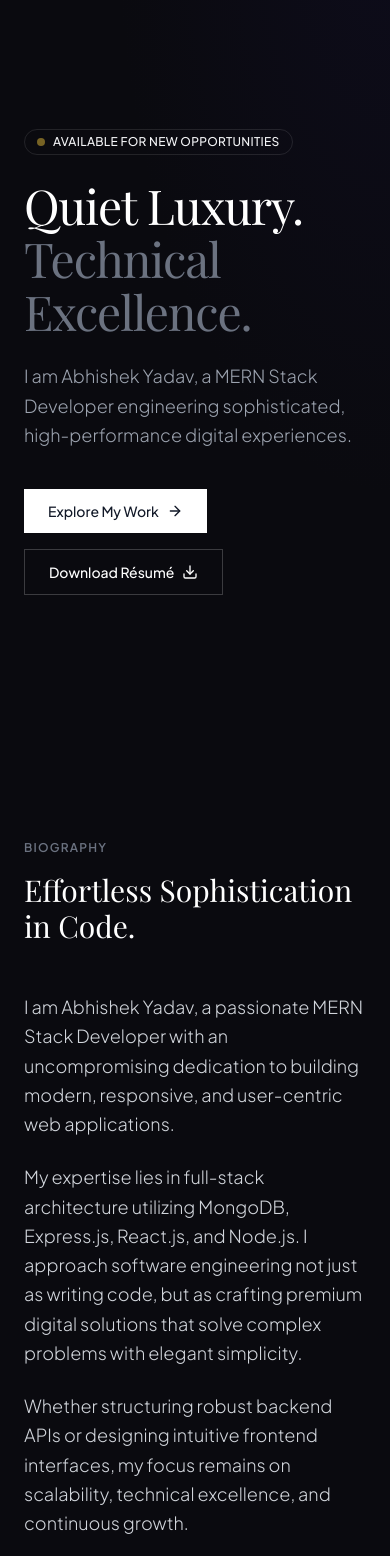
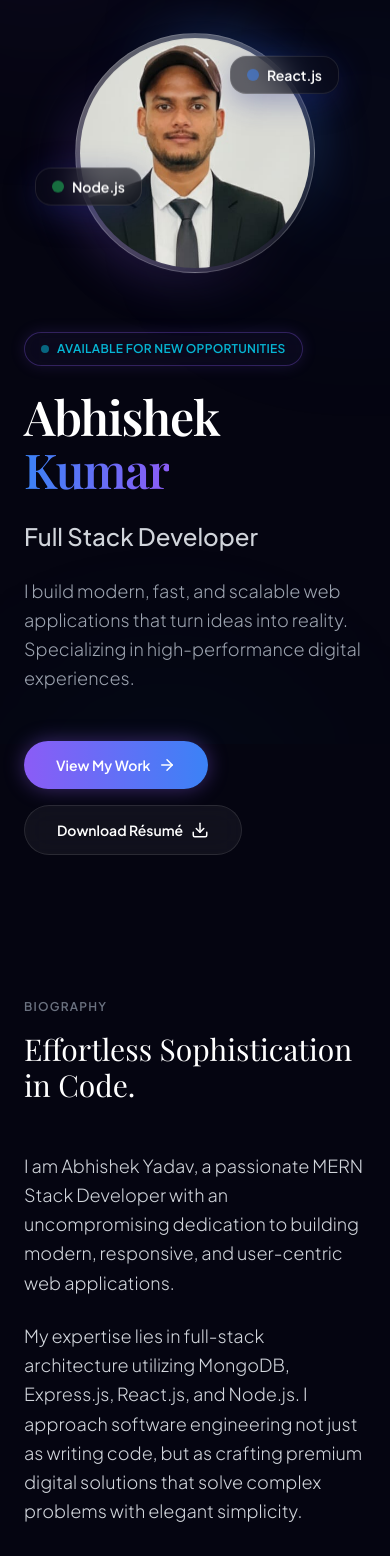
Before and after one commit to precious-site/my-portfolio, a React (Vite) app: page / in a window 390 px wide. Shown: the part 100-1656 px from the top of the page. Built offline with nearby package versions, Linux system fonts and the light colour scheme; the HTML template or start-up script is replaced by a standard one; a web font is replaced by a local one.

Commit message:
feat: complete UI overhaul with neon glassmorphism and dual QR scanners

```diff
--- a/package.json
+++ b/package.json
@@ -13,7 +13,8 @@
     "jspdf": "^2.5.1",
     "lucide-react": "^0.292.0",
     "react": "^18.2.0",
-    "react-dom": "^18.2.0"
+    "react-dom": "^18.2.0",
+    "react-qr-code": "^2.2.0"
   },
   "devDependencies": {
     "@types/react": "^18.2.37",
--- a/src/App.jsx
+++ b/src/App.jsx
@@ -5,6 +5,7 @@ import About from './components/About';
 import Expertise from './components/Expertise';
 import Projects from './components/Projects';
 import Experience from './components/Experience';
+import ConnectScanners from './components/ConnectScanners';
 import Contact from './components/Contact';
 import Footer from './components/Footer';
 
@@ -30,7 +31,14 @@ function App() {
   };
 
   return (
-    <div className="min-h-screen font-sans selection:bg-primary selection:text-white">
+    <div className="min-h-screen font-sans relative selection:bg-neon-purple selection:text-white">
+      {/* Global Glowing Background Orbs */}
+      <div className="fixed top-0 left-0 w-full h-full overflow-hidden -z-10 pointer-events-none">
+        <div className="absolute top-[-10%] left-[-10%] w-[40vw] h-[40vw] rounded-full bg-neon-purple/20 dark:bg-neon-purple/20 blur-[120px] animate-blob"></div>
+        <div className="absolute top-[20%] right-[-10%] w-[35vw] h-[35vw] rounded-full bg-neon-blue/20 dark:bg-neon-blue/20 blur-[120px] animate-blob animation-delay-2000"></div>
+        <div className="absolute bottom-[-20%] left-[20%] w-[45vw] h-[45vw] rounded-full bg-neon-cyan/10 dark:bg-neon-cyan/10 blur-[120px] animate-blob animation-delay-4000"></div>
+      </div>
+
       <Navbar theme={theme} toggleTheme={toggleTheme} />
       <main>
         <Hero />
@@ -38,6 +46,7 @@ function App() {
         <Expertise />
         <Projects />
         <Experience />
+        <ConnectScanners />
         <Contact />
       </main>
       <Footer />
--- /dev/null
+++ b/src/components/ConnectScanners.jsx
@@ -0,0 +1,78 @@
+import React from 'react';
+import { motion } from 'framer-motion';
+import QRCode from 'react-qr-code';
+import { Linkedin, Github, Camera } from 'lucide-react';
+
+const ConnectScanners = () => {
+  return (
+    <section className="py-24 relative overflow-hidden">
+      <div className="max-w-4xl mx-auto px-6">
+        <motion.div
+          initial={{ opacity: 0, y: 30 }}
+          whileInView={{ opacity: 1, y: 0 }}
+          viewport={{ once: true }}
+          className="glass-card p-8 md:p-12 rounded-[2rem] border border-white/10 relative z-10 overflow-hidden bg-gradient-to-b from-[#0a0a1a]/90 to-[#050511]/90 shadow-[0_0_50px_rgba(139,92,246,0.1)]"
+        >
+          {/* Background Glows within card */}
+          <div className="absolute top-0 right-0 w-64 h-64 bg-neon-purple/20 rounded-full blur-[80px] -z-10"></div>
+          <div className="absolute bottom-0 left-0 w-64 h-64 bg-neon-blue/20 rounded-full blur-[80px] -z-10"></div>
+
+          <div className="mb-10 text-center md:text-left">
+            <h3 className="text-sm font-bold tracking-widest uppercase text-transparent bg-clip-text bg-gradient-to-r from-neon-blue to-neon-purple mb-2">
+              Let's Connect
+            </h3>
+            <h2 className="text-3xl md:text-4xl text-gray-900 dark:text-white font-bold">
+              Scan to visit my profiles
+            </h2>
+            <p className="text-gray-500 mt-2">Connect with me on LinkedIn or explore my code.</p>
+          </div>
+
+          <div className="grid md:grid-cols-2 gap-8">
+
+            {/* LinkedIn Scanner */}
+            <div className="group relative p-8 rounded-2xl bg-white/5 border border-white/10 hover:border-neon-blue/50 transition-all duration-300 flex flex-col items-center justify-center overflow-hidden">
+              <div className="absolute inset-0 bg-gradient-to-b from-neon-blue/0 to-neon-blue/10 opacity-0 group-hover:opacity-100 transition-opacity duration-300"></div>
+
+              <div className="bg-white p-4 rounded-xl shadow-xl mb-6 transform group-hover:scale-105 transition-transform duration-300">
+                <QRCode value="https://www.linkedin.com/in/abhishek-yadav-63089b271" size={160} level="H" className="w-full h-full" />
+              </div>
+
+              <div className="flex flex-col items-center gap-2 z-10">
+                <div className="flex items-center gap-2">
+                  <Linkedin className="text-neon-blue" size={24} />
+                  <h4 className="text-xl font-bold text-gray-900 dark:text-white tracking-wide uppercase">LinkedIn</h4>
+                </div>
+                <p className="text-sm text-gray-500 font-medium">Professional profile</p>
+              </div>
+            </div>
+
+            {/* GitHub Scanner */}
+            <div className="group relative p-8 rounded-2xl bg-white/5 border border-white/10 hover:border-neon-purple/50 transition-all duration-300 flex flex-col items-center justify-center overflow-hidden">
+              <div className="absolute inset-0 bg-gradient-to-b from-neon-purple/0 to-neon-purple/10 opacity-0 group-hover:opacity-100 transition-opacity duration-300"></div>
+
+              <div className="bg-white p-4 rounded-xl shadow-xl mb-6 transform group-hover:scale-105 transition-transform duration-300">
+                <QRCode value="https://github.com/Abh1sh3ky" size={160} level="H" className="w-full h-full" />
+              </div>
+
+              <div className="flex flex-col items-center gap-2 z-10">
+                <div className="flex items-center gap-2">
+                  <Github className="text-neon-purple" size={24} />
+                  <h4 className="text-xl font-bold text-gray-900 dark:text-white tracking-wide uppercase">GitHub</h4>
+                </div>
+                <p className="text-sm text-gray-500 font-medium">Projects & code</p>
+              </div>
+            </div>
+
+          </div>
+
+          <div className="mt-8 flex items-center justify-center gap-2 text-sm text-gray-500">
+            <Camera size={16} />
+            <p>Tip: Scan with your phone camera</p>
+          </div>
+        </motion.div>
+      </div>
+    </section>
+  );
+};
+
+export default ConnectScanners;
--- a/src/components/Hero.jsx
+++ b/src/components/Hero.jsx
@@ -1,64 +1,93 @@
 import React from 'react';
 import { motion } from 'framer-motion';
-import { ArrowRight, Download } from 'lucide-react';
+import { ArrowRight, Download, Code } from 'lucide-react';
 import { downloadResume } from '../utils/generateResume';
 
 const Hero = () => {
   return (
-    <section className="relative min-h-screen flex items-center pt-20 overflow-hidden">
-      <div className="absolute inset-0 z-0 opacity-30 dark:opacity-20 bg-[radial-gradient(ellipse_at_top_right,_var(--tw-gradient-stops))] from-[#1b1448] via-transparent to-transparent"></div>
+    <section className="relative min-h-screen flex items-center pt-24 pb-12 overflow-hidden">
+      <div className="max-w-7xl mx-auto px-6 md:px-12 w-full z-10 grid lg:grid-cols-2 gap-12 lg:gap-8 items-center">
 
-      <div className="max-w-7xl mx-auto px-6 md:px-12 w-full z-10 grid md:grid-cols-2 gap-12 items-center">
         <motion.div
-          initial={{ opacity: 0, y: 30 }}
-          animate={{ opacity: 1, y: 0 }}
+          initial={{ opacity: 0, x: -30 }}
+          animate={{ opacity: 1, x: 0 }}
           transition={{ duration: 0.8, ease: "easeOut" }}
-          className="flex flex-col gap-6"
+          className="flex flex-col gap-6 order-2 lg:order-1"
         >
-          <div className="inline-flex items-center gap-2 px-3 py-1 rounded-full border border-gray-200 dark:border-white/10 w-fit text-xs font-medium tracking-wide uppercase">
-            <span className="w-2 h-2 rounded-full bg-primary animate-pulse"></span>
+          <div className="inline-flex items-center gap-2 px-4 py-2 rounded-full border border-neon-purple/30 bg-neon-purple/5 backdrop-blur-md w-fit text-xs font-semibold tracking-wide uppercase text-neon-purple dark:text-neon-cyan shadow-[0_0_15px_rgba(139,92,246,0.15)]">
+            <span className="w-2 h-2 rounded-full bg-neon-purple dark:bg-neon-cyan animate-pulse"></span>
             Available for new opportunities
           </div>
 
-          <h1 className="font-display text-5xl md:text-7xl font-medium leading-[1.1] tracking-tight text-gray-900 dark:text-white">
-            Quiet Luxury.<br/>
-            <span className="text-gray-400 dark:text-gray-500">Technical Excellence.</span>
+          <h1 className="font-display text-5xl md:text-7xl font-bold leading-[1.1] tracking-tight text-gray-900 dark:text-white">
+            Abhishek <span className="text-transparent bg-clip-text bg-gradient-to-r from-neon-blue to-neon-purple">Kumar</span>
           </h1>
+          <h2 className="text-2xl md:text-4xl font-medium text-gray-700 dark:text-gray-300">
+            Full Stack Developer
+          </h2>
 
-          <p className="text-lg md:text-xl text-gray-600 dark:text-gray-400 max-w-lg leading-relaxed font-light">
-            I am Abhishek Yadav, a MERN Stack Developer engineering sophisticated, high-performance digital experiences.
+          <p className="text-lg text-gray-600 dark:text-gray-400 max-w-lg leading-relaxed font-light">
+            I build modern, fast, and scalable web applications that turn ideas into reality. Specializing in high-performance digital experiences.
           </p>
 
-          <div className="flex flex-wrap items-center gap-4 mt-4">
-            <a href="#work" className="inline-flex items-center justify-center gap-2 bg-gray-900 dark:bg-white text-white dark:text-gray-900 px-6 py-3 rounded-none text-sm font-medium hover:bg-primary dark:hover:bg-primary hover:text-white dark:hover:text-white transition-all duration-300">
-              Explore My Work <ArrowRight size={16} />
+          <div className="flex flex-wrap items-center gap-4 mt-6">
+            <a href="#work" className="inline-flex items-center justify-center gap-2 bg-gradient-to-r from-neon-purple to-neon-blue text-white px-8 py-3.5 rounded-full text-sm font-bold shadow-[0_0_20px_rgba(139,92,246,0.4)] hover:shadow-[0_0_30px_rgba(139,92,246,0.6)] hover:scale-105 transition-all duration-300">
+              View My Work <ArrowRight size={18} />
             </a>
-            <button onClick={downloadResume} className="inline-flex items-center justify-center gap-2 bg-transparent border border-gray-300 dark:border-white/20 text-gray-900 dark:text-white px-6 py-3 rounded-none text-sm font-medium hover:bg-gray-50 dark:hover:bg-white/5 transition-all duration-300">
-              Download Résumé <Download size={16} />
+            <button onClick={downloadResume} className="inline-flex items-center justify-center gap-2 bg-white/10 dark:bg-white/5 border border-gray-200 dark:border-white/10 backdrop-blur-md text-gray-900 dark:text-white px-8 py-3.5 rounded-full text-sm font-bold hover:bg-gray-50 dark:hover:bg-white/10 transition-all duration-300">
+              Download Résumé <Download size={18} />
             </button>
           </div>
         </motion.div>
 
         <motion.div
-          initial={{ opacity: 0, scale: 0.95 }}
+          initial={{ opacity: 0, scale: 0.9 }}
           animate={{ opacity: 1, scale: 1 }}
           transition={{ duration: 1, delay: 0.2 }}
-          className="relative h-[60vh] md:h-[80vh] w-full hidden md:block"
+          className="relative w-full flex justify-center items-center order-1 lg:order-2 mt-8 lg:mt-0"
         >
-          <div className="absolute inset-0 bg-gray-100 dark:bg-white/5 border border-gray-200 dark:border-white/10 overflow-hidden">
-            {/* If user provides profile.jpg in public folder, it will load here. Otherwise falls back to elegant abstract. */}
+          <div className="relative w-64 h-64 md:w-[400px] md:h-[400px] animate-float">
+            {/* Outer Glowing Ring */}
+            <div className="absolute inset-0 rounded-full bg-gradient-to-tr from-neon-purple via-transparent to-neon-blue opacity-50 blur-xl animate-pulse-slow"></div>
+
+            {/* Image Container */}
+            <div className="absolute inset-2 rounded-full p-1 bg-gradient-to-br from-white/40 to-white/5 backdrop-blur-sm z-10 border border-white/20 shadow-2xl overflow-hidden">
               <img
                 src="/profile.jpg"
                 alt="Abhishek Yadav"
-              className="w-full h-full object-cover object-center grayscale hover:grayscale-0 transition-all duration-700"
+                className="w-full h-full object-cover rounded-full"
                 onError={(e) => {
                   e.target.style.display = 'none';
-                e.target.nextSibling.style.display = 'block';
+                  e.target.nextSibling.style.display = 'flex';
                 }}
               />
-            <div className="hidden w-full h-full bg-gradient-to-tr from-[#1b1448]/20 to-transparent"></div>
+              <div className="hidden w-full h-full bg-[#111] flex-col items-center justify-center text-white/50 rounded-full">
+                <Code size={48} className="mb-2 text-neon-purple" />
+                <span className="text-xs font-mono">Image Missing</span>
+              </div>
+            </div>
+
+            {/* Floating Tech Badges */}
+            <motion.div
+              animate={{ y: [0, -15, 0] }}
+              transition={{ duration: 4, repeat: Infinity, ease: "easeInOut" }}
+              className="absolute -right-4 top-10 glass-card px-4 py-2 rounded-2xl flex items-center gap-2 z-20 border border-white/20 shadow-[0_0_15px_rgba(59,130,246,0.3)]"
+            >
+              <div className="w-3 h-3 rounded-full bg-neon-blue animate-pulse"></div>
+              <span className="text-sm font-bold text-gray-800 dark:text-white">React.js</span>
+            </motion.div>
+
+            <motion.div
+              animate={{ y: [0, 15, 0] }}
+              transition={{ duration: 5, repeat: Infinity, ease: "easeInOut", delay: 1 }}
+              className="absolute -left-8 bottom-20 glass-card px-4 py-2 rounded-2xl flex items-center gap-2 z-20 border border-white/20 shadow-[0_0_15px_rgba(16,185,129,0.3)]"
+            >
+              <div className="w-3 h-3 rounded-full bg-green-500 animate-pulse"></div>
+              <span className="text-sm font-bold text-gray-800 dark:text-white">Node.js</span>
+            </motion.div>
           </div>
         </motion.div>
+
       </div>
     </section>
   );
--- a/src/index.css
+++ b/src/index.css
@@ -4,9 +4,16 @@
 
 @layer utilities {
   .glass {
-    @apply bg-white/70 dark:bg-[#12121a]/70 backdrop-blur-md border border-gray-200/50 dark:border-white/5;
+    @apply bg-white/70 dark:bg-[#0a0a1a]/70 backdrop-blur-xl border border-gray-200/50 dark:border-white/10;
   }
   .glass-card {
-    @apply bg-white dark:bg-dark-surface border border-gray-100 dark:border-white/5 shadow-sm dark:shadow-none hover:shadow-md transition-shadow duration-300;
+    @apply bg-white dark:bg-[#0a0a1a]/60 backdrop-blur-lg border border-gray-100 dark:border-white/10 shadow-lg dark:shadow-[0_8px_32px_0_rgba(31,38,135,0.37)] transition-all duration-300;
+  }
+  .text-glow {
+    text-shadow: 0 0 20px rgba(139, 92, 246, 0.5);
   }
 }
+
+body {
+  @apply bg-light-bg dark:bg-dark-bg text-gray-900 dark:text-gray-100 transition-colors duration-500 antialiased overflow-x-hidden;
+}
--- a/tailwind.config.js
+++ b/tailwind.config.js
@@ -9,24 +9,41 @@ export default {
     extend: {
       colors: {
         dark: {
-          bg: '#0a0a0f',
-          surface: '#12121a',
+          bg: '#050511',
+          surface: '#0a0a1a',
           accent: '#1b1448',
         },
         light: {
-          bg: '#faf9f6',
+          bg: '#f8fafc',
           surface: '#ffffff',
-          accent: '#f3f4f6',
+          accent: '#e2e8f0',
         },
-        primary: '#d4af37', // Subtle metallic gold
+        neon: {
+          blue: '#3b82f6',
+          purple: '#8b5cf6',
+          cyan: '#06b6d4'
+        }
       },
       fontFamily: {
         sans: ['"Plus Jakarta Sans"', 'sans-serif'],
         display: ['"Playfair Display"', 'serif'],
       },
-      transitionProperty: {
-        'height': 'height',
-        'spacing': 'margin, padding',
+      animation: {
+        'blob': 'blob 7s infinite',
+        'float': 'float 6s ease-in-out infinite',
+        'pulse-slow': 'pulse 4s cubic-bezier(0.4, 0, 0.6, 1) infinite',
+      },
+      keyframes: {
+        blob: {
+          '0%': { transform: 'translate(0px, 0px) scale(1)' },
+          '33%': { transform: 'translate(30px, -50px) scale(1.1)' },
+          '66%': { transform: 'translate(-20px, 20px) scale(0.9)' },
+          '100%': { transform: 'translate(0px, 0px) scale(1)' },
+        },
+        float: {
+          '0%, 100%': { transform: 'translateY(0)' },
+          '50%': { transform: 'translateY(-20px)' },
+        }
       }
     },
   },
```
Also changed, not shown: 10 other files (tests, documents, lock files or other folders). Lines whose indentation alone changed are shown as unchanged.
